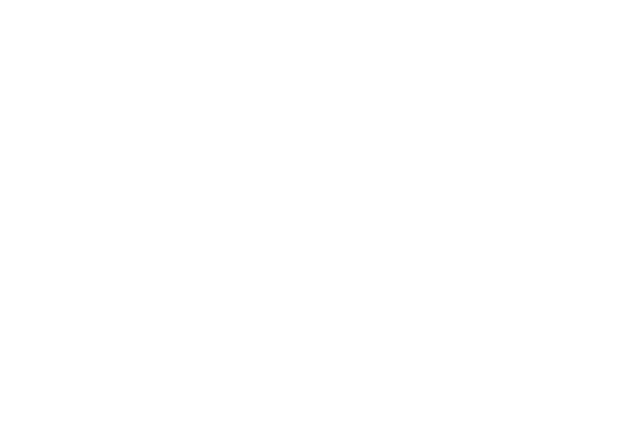
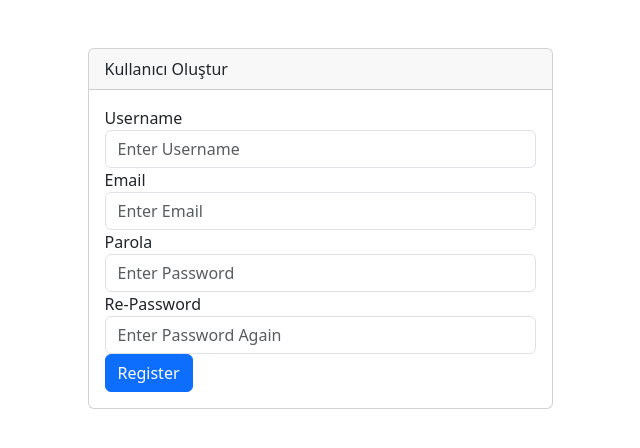
Before and after one commit to DifferenTismail/Javascript_Uygulamalari, a plain HTML site: page form-validator/index.html in a window 1280 px wide. Shown: the whole page, without its empty margins (320-960 px from the left). Drawn offline with nearby package versions, Linux system fonts and the light colour scheme.

Commit message:
form tasarımı yapıldı ve kütüphanelerin bağlantısı yapıldı

```diff
--- a/form-validator/index.html
+++ b/form-validator/index.html
@@ -5,10 +5,61 @@
     <meta name="viewport" content="width=device-width, initial-scale=1">
     <title>Form Validator Uygulaması</title>
     <link href="https://cdn.jsdelivr.net/npm/bootstrap@5.3.3/dist/css/bootstrap.min.css" rel="stylesheet">
+    <link rel="stylesheet" href="style.css">
   </head>
   <body>
+
+
+      <div class="container my-5 d-flex justify-content-center">
+        <div class="col-5">
+          <div class="card">
+            <div class="card-header">Kullanıcı Oluştur</div>
+            <div class="card-body">
+              <form id="form">
+              <div class="form-group">
+                <label for="username">Username</label>
+                <input type="text" class="form-control" id="username" placeholder="Enter Username">
+                <div></div>
+              </div>
+
+
+
+              <div class="form-group">
+                <label for="email">Email</label>
+                <input type="email" class="form-control" id="email" placeholder="Enter Email">
+                <div></div>
+              </div>
+
+
+
+              <div class="form-group">
+                <label for="password">Parola</label>
+                <input type="password" class="form-control" id="password" placeholder="Enter Password">
+                <div></div>
+              </div>
+
+
+
+              <div class="form-group">
+                <label for="repassword">Re-Password</label>
+                <input type="repassword" class="form-control" id="repassword" placeholder="Enter Password Again">
+                <div></div>
+              </div>
+
+
+              <button type="submit" class="btn btn-primary btn-block">Register</button>
+            </form>
+            </div>
+          </div>
+        </div>
+      </div>
+
+
+
+
     <script src="https://cdn.jsdelivr.net/npm/bootstrap@5.3.3/dist/js/bootstrap.bundle.min.js"></script>
     <script src="https://cdn.jsdelivr.net/npm/@popperjs/core@2.11.8/dist/umd/popper.min.js"></script>
-<script src="https://cdn.jsdelivr.net/npm/bootstrap@5.3.3/dist/js/bootstrap.min.js"></script>
+    <script src="https://cdn.jsdelivr.net/npm/bootstrap@5.3.3/dist/js/bootstrap.min.js"></script>
+    <script src="script.js"></script>
   </body>
 </html>
```
